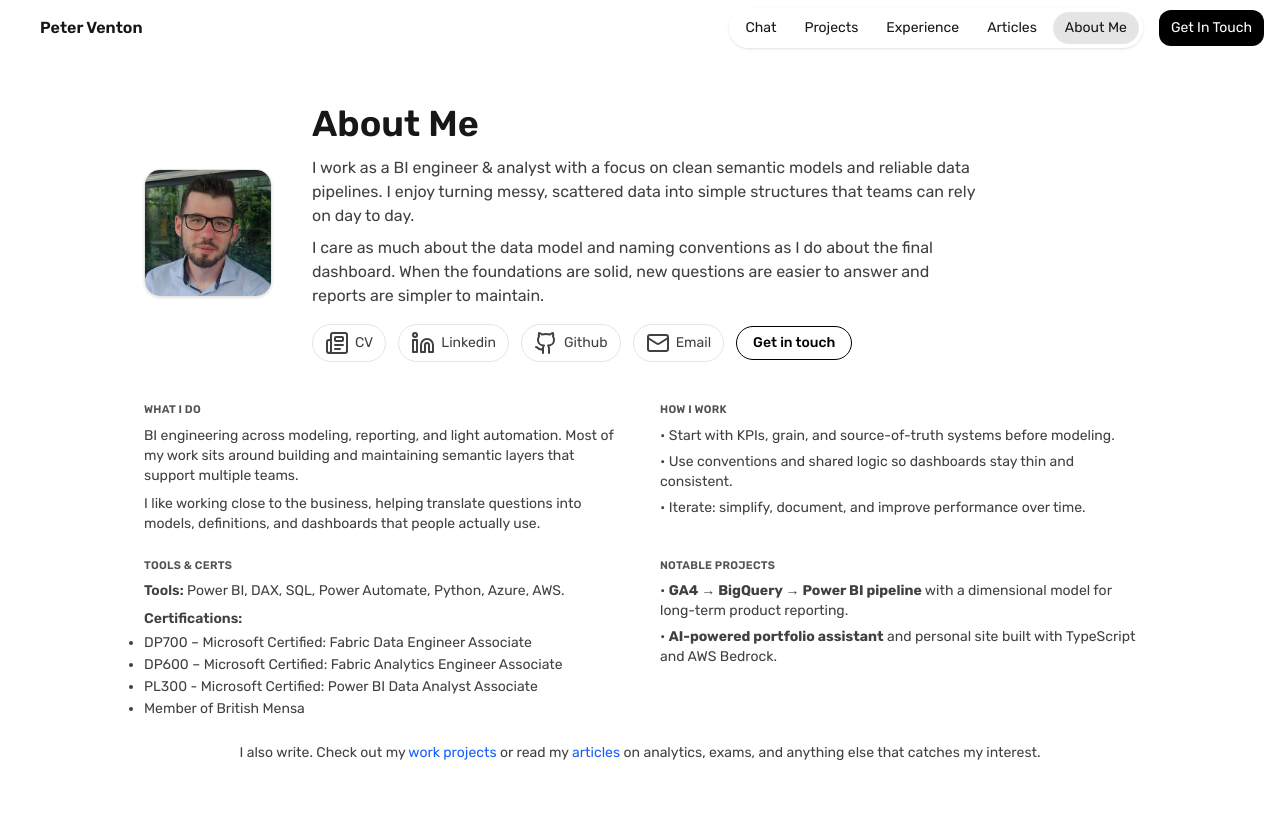
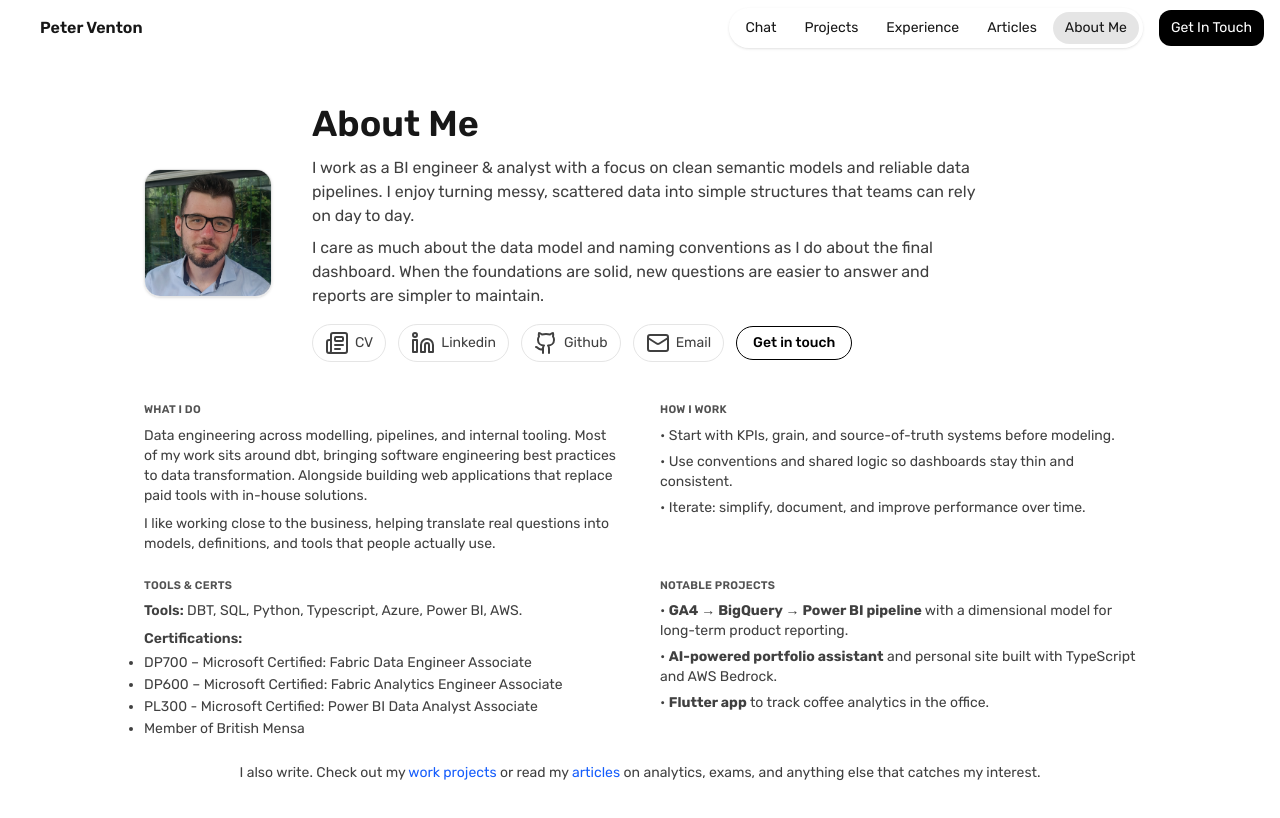
Before and after one commit to PeterSVenton/portfolio, a Next.js app: page /about in a window 1280 px wide. Shown: the top 818 px of the page. Built offline with nearby package versions, Linux system fonts and the light colour scheme.

Commit message:
update about page

```diff
--- a/src/app/about/page.tsx
+++ b/src/app/about/page.tsx
@@ -91,12 +91,13 @@ export default function AboutPage() {
             WHAT I DO
           </h2>
           <p>
-            BI engineering across modeling, reporting, and light automation. Most of my work sits
-            around building and maintaining semantic layers that support multiple teams.
+            Data engineering across modelling, pipelines, and internal tooling. Most of my work
+            sits around dbt, bringing software engineering best practices to data transformation.
+            Alongside building web applications that replace paid tools with in-house solutions.
           </p>
           <p>
-            I like working close to the business, helping translate questions into models,
-            definitions, and dashboards that people actually use.
+            I like working close to the business, helping translate real questions into models,
+            definitions, and tools that people actually use.
           </p>
         </div>
 
@@ -117,8 +118,7 @@ export default function AboutPage() {
           </h2>
 
           <p>
-            <span className="font-semibold">Tools:</span> Power BI, DAX, SQL, Power Automate,
-            Python, Azure, AWS.
+            <span className="font-semibold">Tools:</span> DBT, SQL, Python, Typescript, Azure, Power BI, AWS.
           </p>
 
           <div>
@@ -144,6 +144,9 @@ export default function AboutPage() {
             <li>
               • <strong>AI-powered portfolio assistant</strong> and personal site built with
               TypeScript and AWS Bedrock.
+            </li>
+            <li>
+              • <strong>Flutter app</strong> to track coffee analytics in the office.
             </li>
           </ul>
         </div>
```
